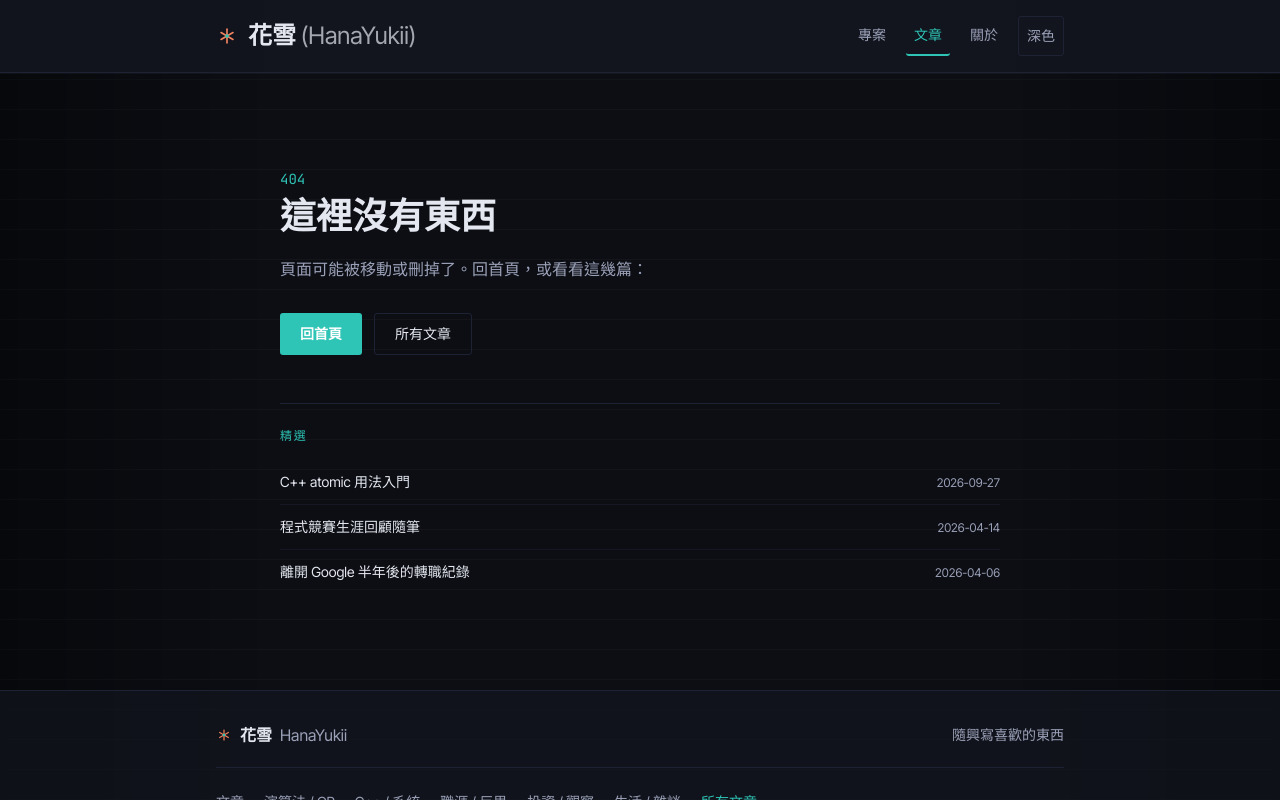
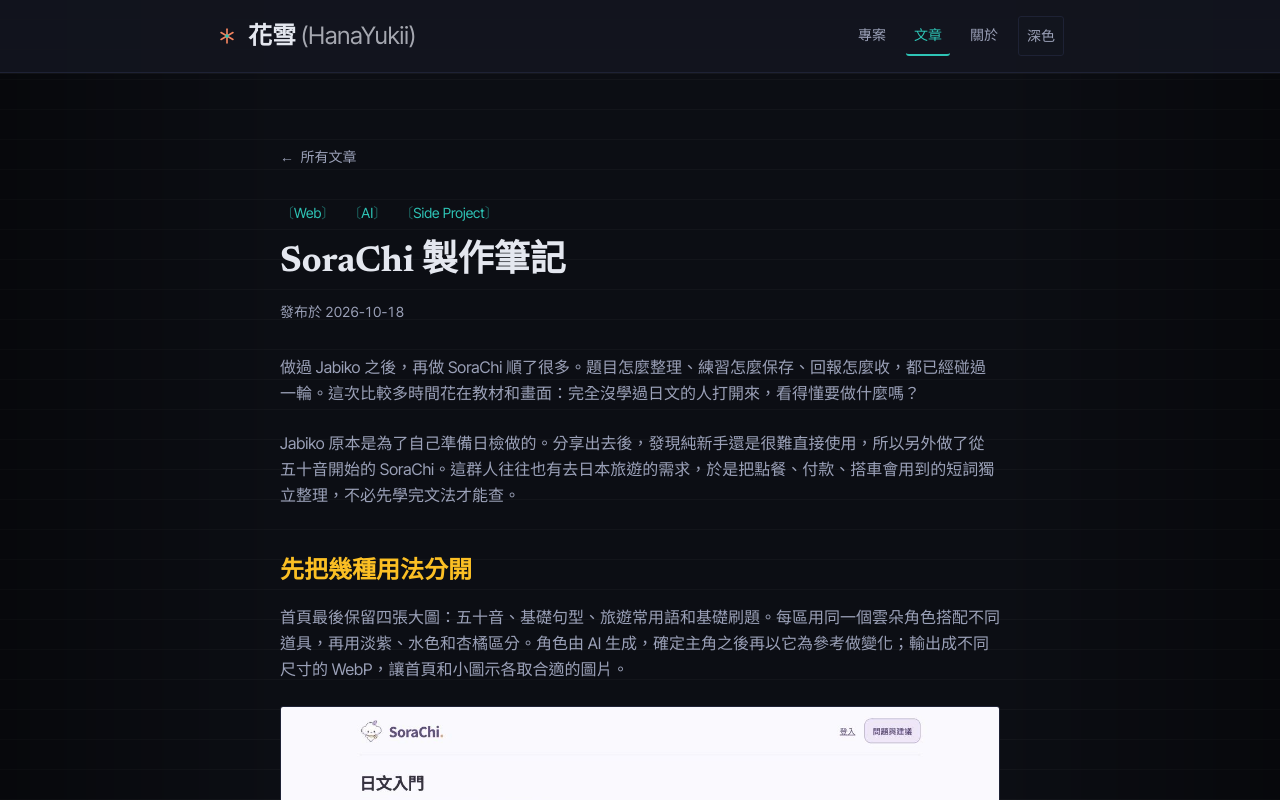
Before and after one commit to HanaYukii/hanayukii-site, a Next.js app: page /blog/sorachi-dev-notes in a window 1280 px wide. Before the commit this address had no page. Shown: the top 800 px of the page. Built offline with nearby package versions, Linux system fonts and the light colour scheme.

Commit message:
Add /blog/sorachi-dev-notes — SoraChi 製作筆記

```diff
--- /dev/null
+++ b/src/app/blog/sorachi-dev-notes/page.tsx
@@ -0,0 +1,76 @@
+import type { Metadata } from "next";
+import Image from "next/image";
+import Link from "next/link";
+import ArticleHeader from "@/components/ArticleHeader";
+import Code from "@/components/CodeBlock";
+import FadeIn from "@/components/FadeIn";
+import PostJsonLd from "@/components/PostJsonLd";
+import RelatedPosts from "@/components/RelatedPosts";
+import { articleMetadata } from "@/lib/seo";
+
+const href = "/blog/sorachi-dev-notes";
+export const metadata: Metadata = articleMetadata(href, {
+  title: "SoraChi 製作筆記 | 花雪 HanaYukii",
+  description: "有了 Jabiko 的經驗，再做 SoraChi 順了很多。記錄零基礎教材、雲朵角色與介面、本機進度、Google 登入和私人回報的幾個設計決定。",
+  openGraph: { images: [{ url: "/images/sorachi/home-current.jpg", width: 1280, height: 1428, alt: "SoraChi 首頁與雲朵角色" }] },
+});
+
+function Heading({ id, children }: { id: string; children: React.ReactNode }) {
+  return <h2 id={id} className="mb-4 mt-12 scroll-mt-20 text-2xl font-bold text-warm">{children}</h2>;
+}
+
+export default function SorachiDevNotes() {
+  return <article className="mx-auto max-w-3xl px-6 py-16">
+    <PostJsonLd href={href} />
+    <FadeIn>
+      <ArticleHeader href={href} />
+      <p className="mb-6 leading-relaxed text-text-muted">做過 Jabiko 之後，再做 SoraChi 順了很多。題目怎麼整理、練習怎麼保存、回報怎麼收，都已經碰過一輪。這次比較多時間花在教材和畫面：完全沒學過日文的人打開來，看得懂要做什麼嗎？</p>
+      <p className="leading-relaxed text-text-muted">Jabiko 原本是為了自己準備日檢做的。分享出去後，發現純新手還是很難直接使用，所以另外做了從五十音開始的 SoraChi。這群人往往也有去日本旅遊的需求，於是把點餐、付款、搭車會用到的短詞獨立整理，不必先學完文法才能查。</p>
+    </FadeIn>
+    <div className="space-y-4 leading-relaxed text-text-muted [&_p+p]:mt-4 [&_strong]:text-text [&_a]:text-primary [&_a]:underline [&_a]:underline-offset-4">
+      <FadeIn>
+        <Heading id="interface">先把幾種用法分開</Heading>
+        <p>首頁最後保留四張大圖：五十音、基礎句型、旅遊常用語和基礎刷題。每區用同一個雲朵角色搭配不同道具，再用淡紫、水色和杏橘區分。角色由 AI 生成，確定主角之後再以它為參考做變化；輸出成不同尺寸的 WebP，讓首頁和小圖示各取合適的圖片。</p>
+        <figure className="my-6">
+          <Image src="/images/sorachi/home-current.jpg" width={1280} height={1428} alt="SoraChi 首頁，四個入口各有一張雲朵角色插圖與操作按鈕" sizes="(max-width: 768px) calc(100vw - 48px), 720px" className="h-auto w-full rounded-xl border border-border" />
+          <figcaption className="mt-2 text-sm">插圖保留足夠空間，學習和練習的按鈕放在下面。</figcaption>
+        </figure>
+        <p>這裡改過幾次。一開始「開始學五十音」會直接進五題模式，按返回卻到五十音表，入口名稱和實際動作對不上。後來把看教材、隨機進一課、練題目分開，按鈕直接寫會發生什麼事。旅遊區則維持隨時能查，不要求完成課程，也不計分。</p>
+      </FadeIn>
+      <FadeIn>
+        <Heading id="content">先給完整例句，再拆開看</Heading>
+        <p>對新手來說，畫面漂亮還不夠。有次把「我」「學生」拆成單字卡，外框卻寫「例句與意思」，看起來就像把句子裡的「は」「です」漏掉了。後來改成先放完整的目標句，再看單字與各部分的作用；單字、句型、動詞變化也各自標清楚。</p>
+        <p>教材放在 <code>content.js</code>，顯示方式另外用 <code>lessonPresentation</code> 記錄。漢字與假名標音逐句整理，用網頁原生的 <code>ruby</code> 顯示；羅馬字和中文仍保留。畫面呈現漢字，朗讀沿用核對過的讀音，避免為了調整排版，同時改到題目或學習紀錄的版本。</p>
+        <figure className="my-6">
+          <Image src="/images/sorachi/grammar-current.jpg" width={1280} height={1255} alt="SoraChi 疑問句課：例句、詞語拆解和學習重點分區呈現" sizes="(max-width: 768px) calc(100vw - 48px), 720px" className="h-auto w-full rounded-xl border border-border" />
+          <figcaption className="mt-2 text-sm">例句與說明分區，利用底色和框線幫助閱讀。</figcaption>
+        </figure>
+        <p>每課也列出先備課程和新教的詞。檢查程式會找出題幹或答案用了哪些還沒教的詞，讓加題時有個提醒。不過這只能抓部分問題，日文自然不自然、說明是不是跳太快，仍要逐題看。五十音的例字也附中文和讀音，不能假設新手已經知道那些日文單字。</p>
+      </FadeIn>
+      <FadeIn>
+        <Heading id="reuse">從 Jabiko 帶過來的是哪些做法</Heading>
+        <p>Jabiko 使用 React、TypeScript 和 Vite；SoraChi 目前保留純 HTML、CSS 和 JavaScript，直接由 GitHub Pages 提供。沒有把整個 Jabiko 搬過來，主要參考它把題池與畫面狀態分開、固定當次題序，以及檢查資料再匯入的做法。</p>
+        <p>例如基礎刷題的題池和狀態轉移放在 <code>drill.js</code>，畫面只負責顯示和接收操作。重新整理後應該還是同一題、同一組選項；題庫新增題目時，也不該打亂正在做的一輪。每題有固定 ID 和內容版本，題目真的改了，才處理受影響的進行中練習。</p>
+        <p>目前刷題共有 200 題，其中一部分改寫自 Jabiko 的基礎自撰題，另外補上本站題目。挑選時先對照 SoraChi 已教的內容，沒有把 N5、N4 題庫整包放進來。題目變多和適合新手，是兩件需要分別確認的事。</p>
+      </FadeIn>
+      <FadeIn>
+        <Heading id="storage">先保護本機進度，再接登入</Heading>
+        <p>最早只用瀏覽器保存進度，後來加了備份檔、損壞資料救援和不同分頁同時操作的保護。搬到 <a href="https://sorachi.app/">sorachi.app</a> 時，舊網址的資料不會跟過來，所以保留舊站，讓使用者先下載備份，再到新站還原。</p>
+        <p>有了正式網域才接上 Google 登入。後端選擇 Jabiko 已用過的 Supabase，但用 SoraChi 自己的專案與憑證。訪客和各帳號的本機資料分開放：</p>
+        <Code lang="text">{`訪客          sorachi:data:v2
+帳號          sorachi:acct:<user id>:v1`}</Code>
+        <p>登入不會自動把這台電腦的訪客紀錄認領成自己的，也不會立即上傳。雲端備份目前採手動儲存與帶入；伺服器會比對備份版本，如果另一台裝置已經存了新版，就拒絕舊版本直接覆寫。資料庫也限制每個帳號只能讀自己的備份。</p>
+        <p>回報同樣參考 Jabiko 的私人意見箱概念，各區都留入口，不用另外找 GitHub。SoraChi 的回報先經過 Cloudflare Turnstile 驗證，再由後端存入私人資料表；使用者無法透過網站讀取其他人的回報。附帶資訊只放所在頁面與教材版本，不送出作答內容或整份學習紀錄。</p>
+      </FadeIn>
+      <FadeIn>
+        <Heading id="verification">測試通過之後，還要真的操作一次</Heading>
+        <p>之前在 Jabiko 整理過 <Link href="/blog/ai-exam-authoring-workflow">AI 出題與互相審查的流程</Link>，這次也把問題拆成 issue，讓 Claude 和 Codex 參與實作與 review。建議先對照實際程式、重現問題，再決定要不要改；能固定檢查的規則就補成測試。</p>
+        <p>備份合併就是一個例子：清除練習後，匯入舊備份不應讓未完成的練習復活。這類問題不能只看「匯入成功」，要測兩個方向的合併，再重新載入確認。題目版本改動、儲存失敗和跨分頁衝突也各自留下回歸測試。</p>
+        <p>發佈前跑教材檢查和 Node 測試，推送後等同一份提交的持續整合（CI）檢查通過，再部署。部署程式還會比對線上檔案，確認實際送出去的是這一版。登入和回報則另外在正式網域走完整流程：Google 授權、回到帳號頁、儲存並讀回備份，以及送出一筆標示為測試的回報。</p>
+        <p>這次少了很多重新摸索工具的時間，反而能多看那些很小的地方：新手是不是認得按鈕上的詞、例句有沒有完整、說明和播放按鈕放在哪裡。接下來補教材也會照這個順序，先讓一課看得懂，再慢慢加內容。</p>
+        <p className="mt-6">各個入口的操作方式整理在 <Link href="/blog/sorachi-guide">SoraChi：日文入門與使用說明</Link>，也可以直接 <a href="https://sorachi.app/">打開網站</a> 試試。</p>
+      </FadeIn>
+    </div>
+    <RelatedPosts href={href} />
+  </article>;
+}
--- a/src/data/posts.ts
+++ b/src/data/posts.ts
@@ -24,6 +24,14 @@
 //   text-accent   →  personal essays / life / career narratives
 
 export const posts: Post[] = [
+  {
+    title: "SoraChi 製作筆記",
+    date: "2026-10-18",
+    summary: "有了 Jabiko 的經驗，再做 SoraChi 順了很多。記錄零基礎教材、雲朵角色與介面、本機進度，以及登入與私人回報的設計。",
+    tags: ["Web", "AI", "Side Project"],
+    tagStyle: "text-primary",
+    href: "/blog/sorachi-dev-notes",
+  },
   {
     title: "SoraChi：日文入門與使用說明",
     date: "2026-10-18",
```
Also changed, not shown: public/images/sorachi/grammar-current.jpg (added), public/images/sorachi/home-current.jpg (added).
